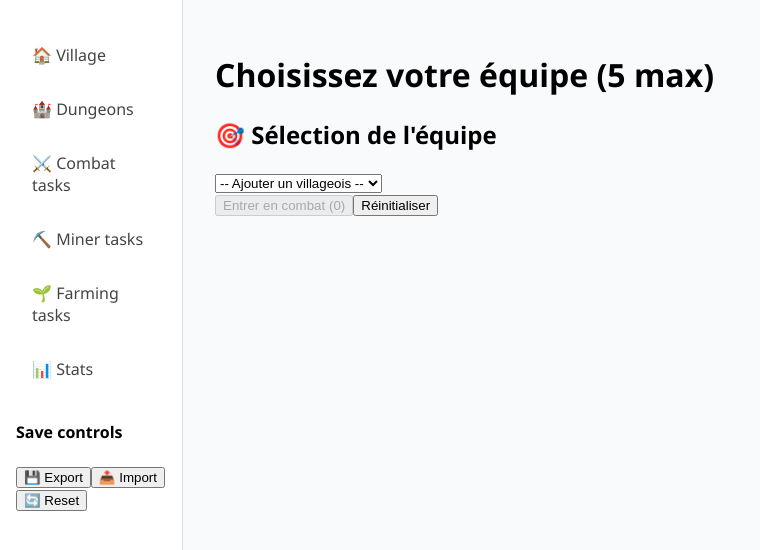
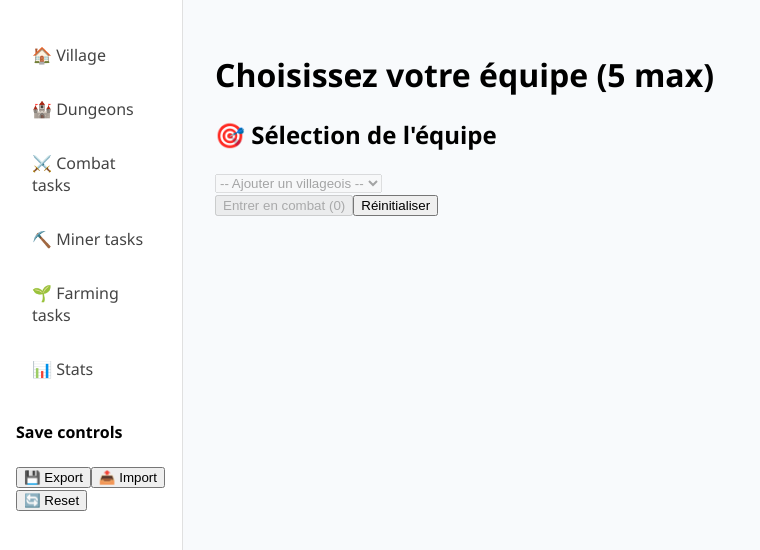
Before and after one commit to fabiovandewaeter/TBRPG, a React (Vite) app: page /TBRPG/dungeons in a window 1280 px wide. Shown: the top 550 px of the page, without its empty margins (0-760 px from the left). Built offline with nearby package versions, Linux system fonts and the light colour scheme.

Commit message:
fix TeamChoice to exclude villagers doing tasks or already includes in team

```diff
--- a/src/components/TeamChoice.jsx
+++ b/src/components/TeamChoice.jsx
@@ -15,18 +15,21 @@ const TeamChoice = () => {
     };
 
     const teamMembers = villagers.filter(v => team.includes(v.id));
-    const availableOptions = villagers.filter(v =>
-        team.includes(v.id) || team.length < 5
-    );
+    const availableOptions = villagers
+        .filter(v => !team.includes(v.id))       // Exclude already in team
+        .filter(v => !v.currentTask)             // Exclude villagers with an active task
+        .slice(0, Math.max(5 - team.length, 0));  // Limit to remaining slots
 
     return (
         <div>
             <h2>🎯 Sélection de l'équipe</h2>
-            <select value="" onChange={handleChange}>
-                <option value="">-- Ajouter un villageois --</option>
+            <select value="" onChange={handleChange} disabled={team.length >= 5 || availableOptions.length === 0}>
+                <option value="">
+                    {team.length >= 5 ? "Équipe complète" : "-- Ajouter un villageois --"}
+                </option>
                 {availableOptions.map(v => (
                     <option key={v.id} value={v.id}>
-                        {team.includes(v.id) ? `✅ ${v.name}` : v.name}
+                        {v.name}
                     </option>
                 ))}
             </select>
```
